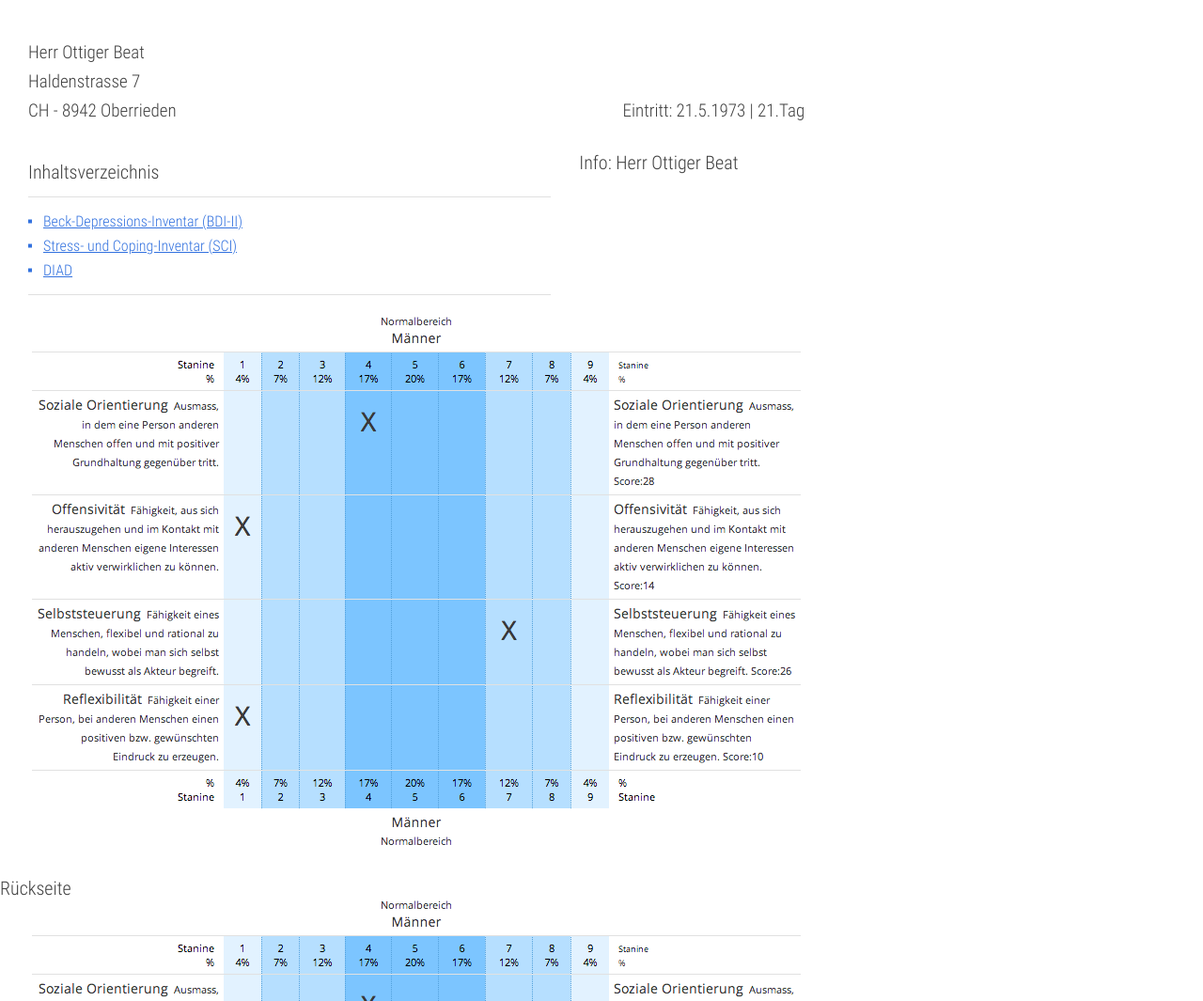
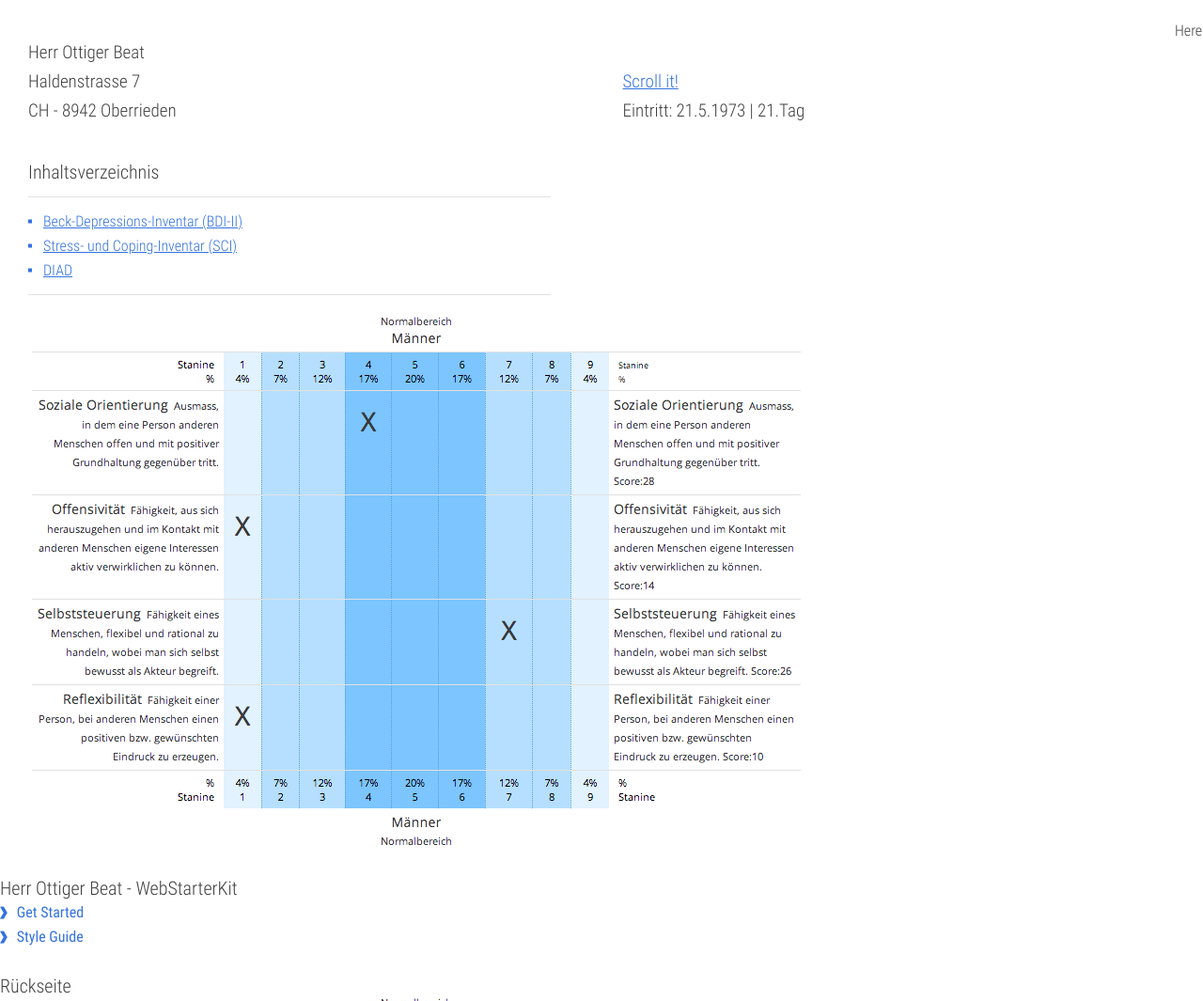
Before and after one commit to Optinomic/optinomic-design-playground, a website: page app/index.html in a window 1280 px wide. Shown: the top 1065 px of the page at 94% size. Drawn offline with nearby package versions, Linux system fonts and the light colour scheme; some packages are replaced by stand-ins of ours; a script that the page names is missing.

Commit message:
angular-scroll fails too

```diff
--- a/app/angular_scripts/main.js
+++ b/app/angular_scripts/main.js
@@ -1,4 +1,4 @@
-var app = angular.module('optinomic', ['ngRoute']);
+var app = angular.module('optinomic', ['ngRoute', 'duScroll']);
 
 
 app.config(function($routeProvider) {
--- a/app/bower.json
+++ b/app/bower.json
@@ -22,6 +22,7 @@
     "polymer": "Polymer/polymer#~0.3.4",
     "core-elements": "Polymer/core-elements#~0.3.4",
     "paper-elements": "Polymer/paper-elements#~0.3.4",
-    "glue-share": "~0.0.2"
+    "glue-share": "~0.0.2",
+    "angular-scroll": "~0.6.1"
   }
 }
--- a/app/index.html
+++ b/app/index.html
@@ -74,6 +74,7 @@ _______________________________________________________________
     <!-- Angular Scripts -->
     <script src="/bower_components/angular/angular.js"></script>
     <script src="/bower_components/angular-route/angular-route.js"></script>
+    <script src="/bower_components/angular-scroll/angular-scroll.js"></script>
 
     <!-- Optinomic - Angular Scripts -->
     <script src="/angular_scripts/main.js"></script>
--- a/app/partials/page_patient_details.html
+++ b/app/partials/page_patient_details.html
@@ -15,7 +15,7 @@
 
         <div class="g--half g--last">
             <p class="base">
-                </br>
+                </br><a href="#anchor" du-smooth-scroll>Scroll it!</a>
                 </br>Eintritt: 21.5.1973 | 21.Tag
             </p>
         </div>
@@ -43,21 +43,6 @@
         </div>
 
 
-        <optinomic-module module="{{factory_data.modules_array[0]}}" pageeditmode="{{edit_mode}}">
-            <front>
-                <h4>Info: {{patient_full}}</h4>
-
-                <img src="/images/placeholder/isk.png">
-
-            </front>
-            <back>
-                <h4>Rückseite</h4>
-
-            </back>
-
-        </optinomic-module>
-
-
 
         <optinomic-module ng-repeat="module in factory_data.modules_array" module="{{module}}" pageeditmode="{{edit_mode}}">
             <front>
@@ -79,4 +64,6 @@
         </optinomic-module>
     </div>
 
+    <span id="anchor">Here</span>
+
 </optinomic-page>
```
